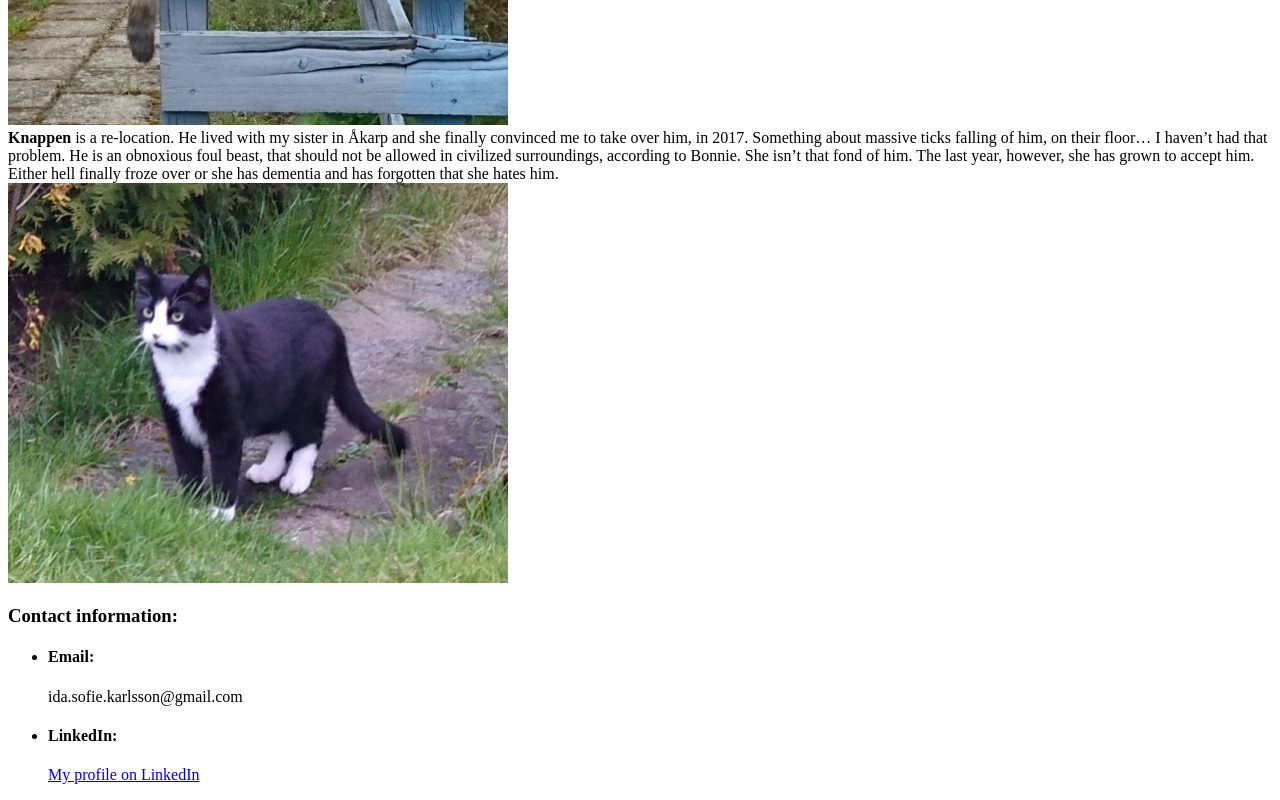
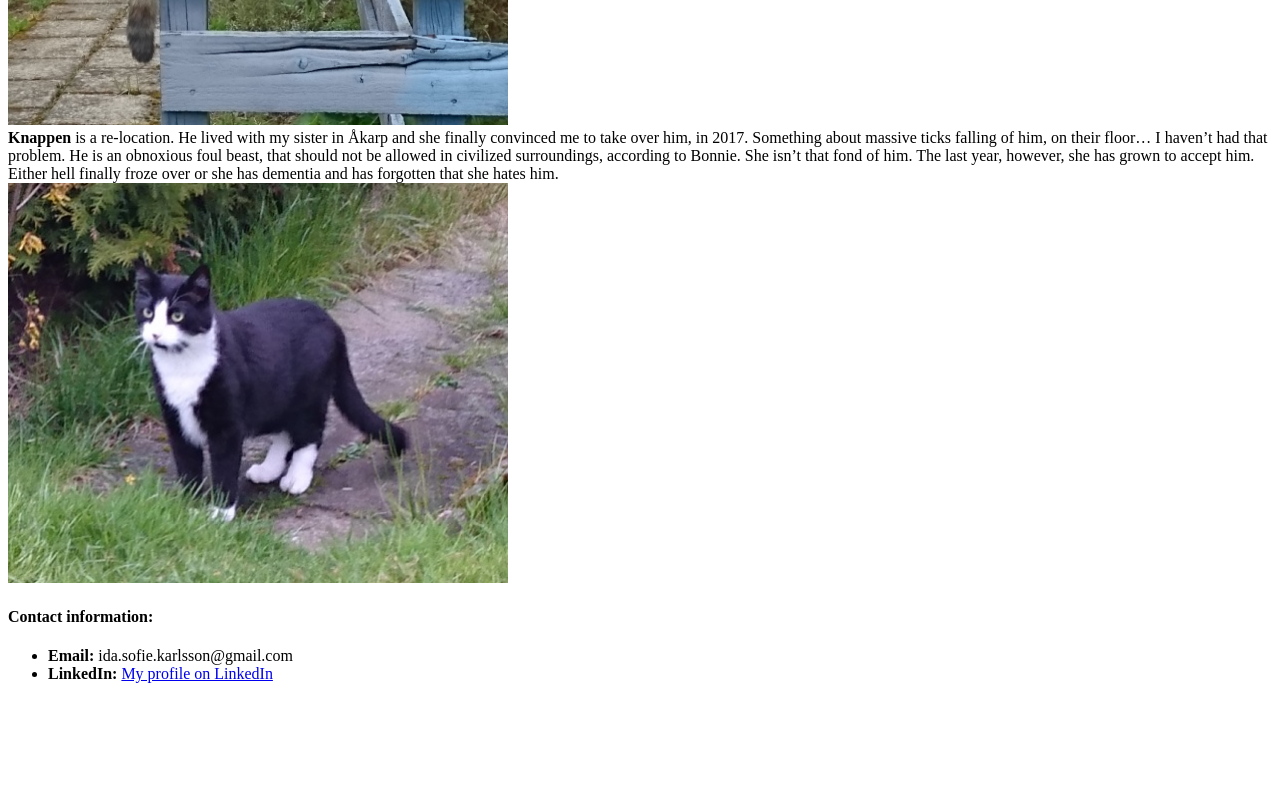
Before and after one commit to IdaSofieKarlsson/assignment1, a plain HTML site: page index.html in a window 1280 px wide. Shown: the part 793-1593 px from the top of the page. After the commit the page ends 1492 px from the top, so only its background shows below. Drawn offline with Linux system fonts and the light colour scheme.

Commit message:
small changes

```diff
--- a/index.html
+++ b/index.html
@@ -14,7 +14,7 @@
         <div>
             <h2>Personal</h2>
             <p><a href="https://idasofiekarlsson.com/" target="_blank">Ida-Sofie Karlsson</a><br>
-                Because of having an unusual name, the .com domain was free! So, I have my own website.
+                Since I have an unusual name, the .com domain was free! So, I have my own website.
                 I’m not proud of the current state of it, I’m still using One’s website builder and that was not the
                 plan when I started learning HTML and CSS. But improvements will come… </p>
             <p>I am a reasonably middle-aged "aunt", who lives in a rented flat with a garden, two cats and an insane amount of yarn.
@@ -23,7 +23,7 @@
                 detective stories from Finnish Norrbotten, etc. I am always interested in learning something new; my mind needs
                 constant growth.
                 <br>I ventured into the administrative path, after also having worked as a newspaper delivery woman, and a postman
-                (postwoman) in Denmark before I got the job at Lytics Health. It was there I got my first contact with coding. I stayed
+                (postwoman) in Denmark before I got a job as executive assistant at Lytics Health, a small AI-startup. It was there I got my first contact with coding. I stayed
                 for five years in the startup world in Malmö, and I love innovation and new technology.
                 <br>I started to feel that I want to do something more than just administration for the next 20 years, which led to that,
                 when I became unemployed in 2020, I started looking around for IT opportunities. Administration doesn't provide very good
@@ -60,16 +60,11 @@
         -->
     </main>
     <footer>
-        <h3>Contact information: </h3>
+        <h4>Contact information: </h4>
         <ul>
-            <li><h4>Email: </h4>ida.sofie.karlsson@gmail.com</li>
-            <li><h4>LinkedIn: </h4><a href="https://www.linkedin.com/in/idasofiekarlsson/" target="_blank">My profile on LinkedIn</a></li>
+            <li><b>Email: </b>ida.sofie.karlsson@gmail.com</li>
+            <li><b>LinkedIn: </b><a href="https://www.linkedin.com/in/idasofiekarlsson/" target="_blank">My profile on LinkedIn</a></li>
         </ul>
     </footer>
-
-
-    <!--Att lägga till:
-
-    cv-->
 </body>
 </html>
```
